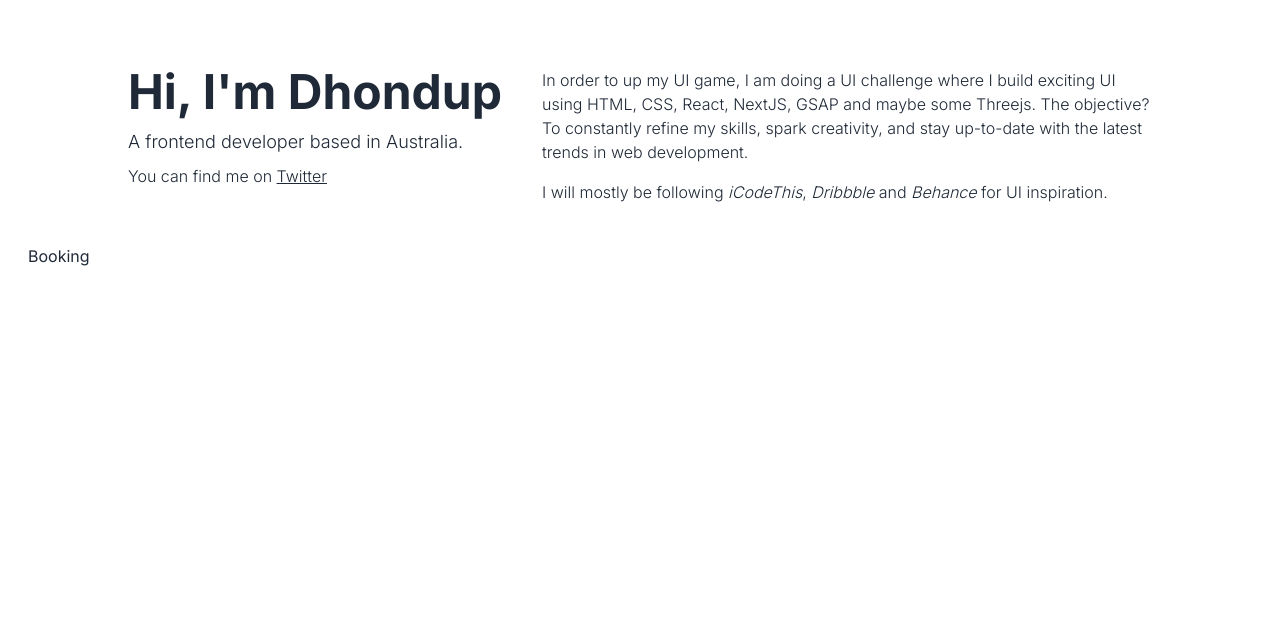
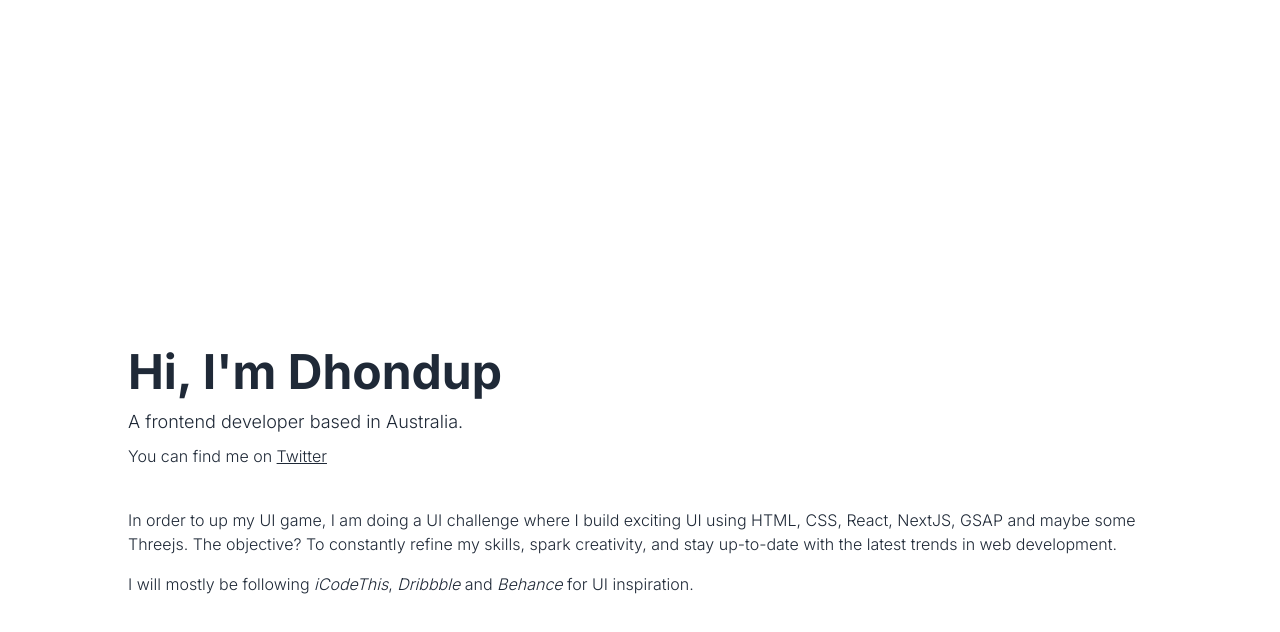
Before and after one commit to titungdup/ui-challenge, a Next.js app: page / in a window 1280 px wide. Shown: the top 632 px of the page. Built offline with nearby package versions, Linux system fonts and the light colour scheme.

Commit message:
style: update homepage ui

```diff
--- a/app/page.tsx
+++ b/app/page.tsx
@@ -1,10 +1,8 @@
-import Link from "next/link";
-
 export default function Home() {
   return (
     <main className="min-h-screen w-full p-7">
-      <div className="mx-auto my-10 flex w-full max-w-screen-lg justify-center gap-10 font-light">
-        <div className="shrink-0">
+      <div className="mx-auto my-10 mt-20 grid h-full w-full max-w-screen-lg gap-10 font-light md:mt-80">
+        <div>
           <h2 className="mb-3 text-5xl font-bold">Hi, I&apos;m Dhondup</h2>
           <p className="mb-2 text-lg ">
             A frontend developer based in Australia.
@@ -31,11 +29,6 @@ export default function Home() {
           </p>
         </div>
       </div>
-      <ul>
-        <li>
-          <Link href="/booking">Booking</Link>
-        </li>
-      </ul>
     </main>
   );
 }
```
